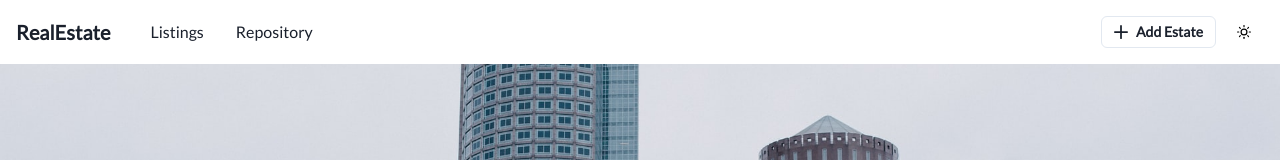
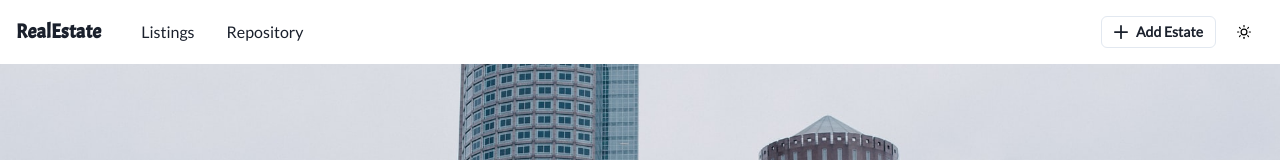
Before and after one commit to cvrlnolan/realestate_typescript, a Next.js app: page / in a window 1280 px wide. Shown: the top 160 px of the page. Built offline with nearby package versions, Linux system fonts and the light colour scheme.

Commit message:
More changes.

```diff
--- a/components/layout/navbar.tsx
+++ b/components/layout/navbar.tsx
@@ -74,7 +74,14 @@ export default function Navbar({ children }: Props) {
             onClick={isOpen ? onClose : onOpen}
           />
           <HStack spacing={8} alignItems={"center"}>
-            <Heading fontSize={{ sm: "lg", md: "xl" }}>RealEstate</Heading>
+            <Link href="/" passHref>
+              <Heading
+                fontSize={{ sm: "lg", md: "xl" }}
+                _hover={{ cursor: "pointer" }}
+              >
+                RealEstate
+              </Heading>
+            </Link>
             <HStack as="nav" spacing={4} display={{ base: "none", md: "flex" }}>
               {Links.map((link) => (
                 <NavLink
--- a/pages/estate/add.tsx
+++ b/pages/estate/add.tsx
@@ -58,7 +58,7 @@ const AddEstate: NextPage = () => {
         <title>RealEstate | Add Estate</title>
       </Head>
       <Navbar>
-        <Container maxW="container.xl" w="full" centerContent>
+        <Container my={6} w="full" centerContent>
           <Box maxW="xl" p={10} w="full" rounded="lg" boxShadow="lg">
             {/* Multi-step form */}
             <FormProvider {...methods}>
--- a/pages/index.tsx
+++ b/pages/index.tsx
@@ -1,5 +1,5 @@
 import React from "react";
-import { Flex, Stack, Heading, Text } from "@chakra-ui/react";
+import { Flex, Stack, Text } from "@chakra-ui/react";
 import Image from "next/image";
 import Head from "next/head";
 import Navbar from "@/components/layout/navbar";
--- a/styles/globals.css
+++ b/styles/globals.css
@@ -1,3 +1,5 @@
+@import url("https://fonts.googleapis.com/css2?family=Acme&display=swap");
+
 html,
 body {
   padding: 0;
--- a/styles/theme.ts
+++ b/styles/theme.ts
@@ -7,7 +7,7 @@ export const config = {
   useSystemColorMode: false,
   fonts: {
     body: "Lato, sans-serif",
-    heading: "Lato, sans-serif",
+    heading: "Acme, sans-serif",
   },
 };
 
```
